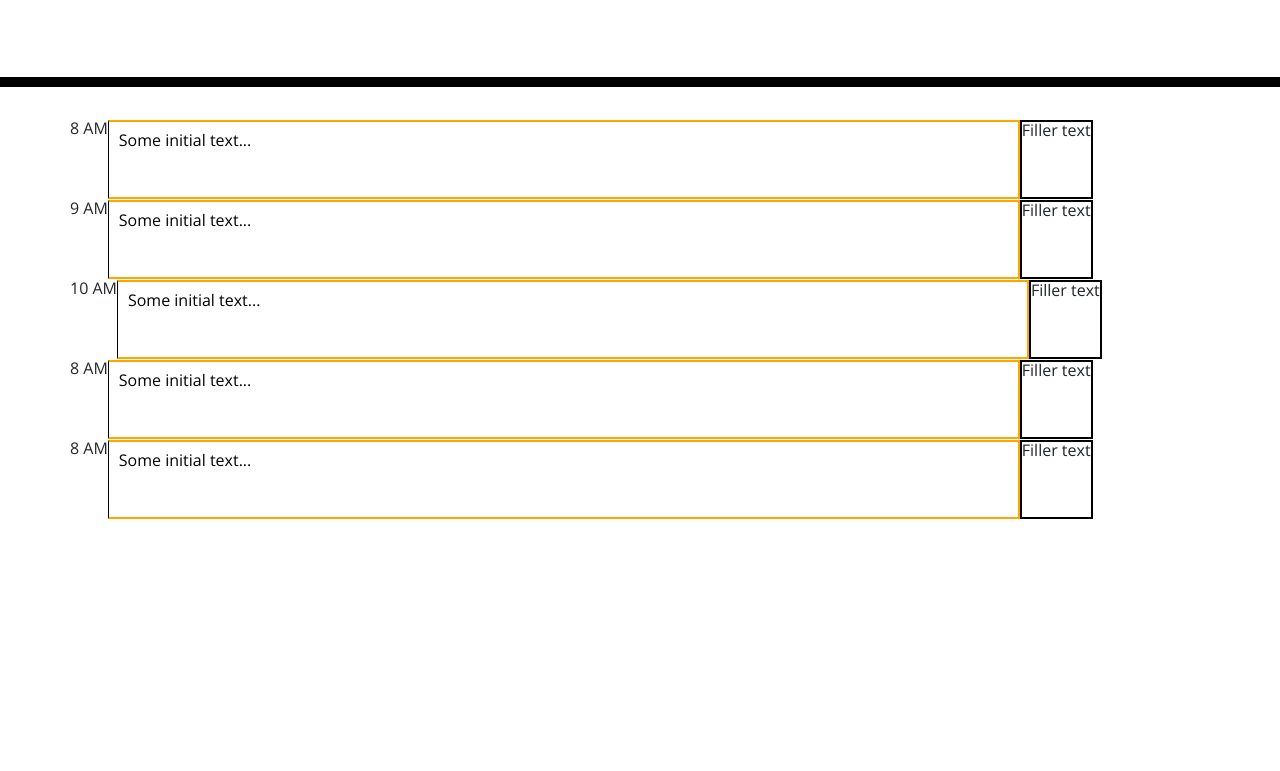
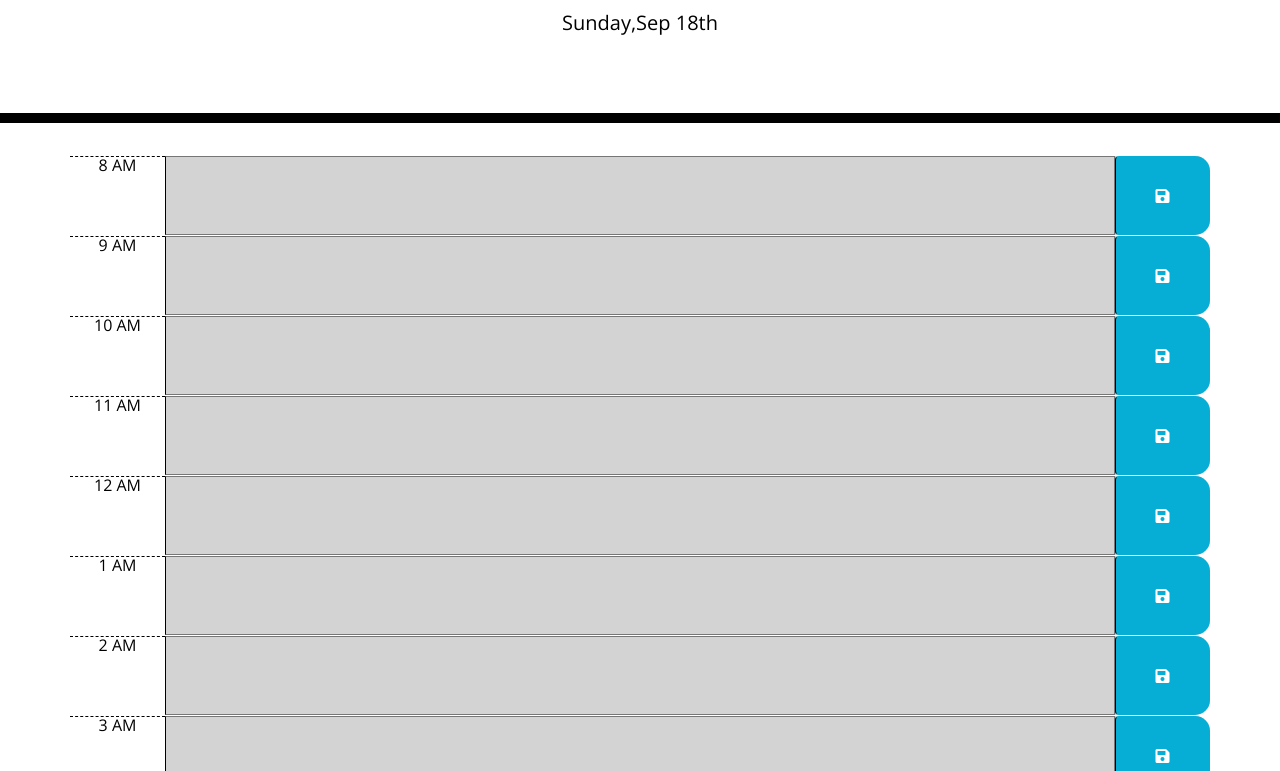
Before and after one commit to seanmgrant/Work-Day-Scheduler-Third-Party-API, a plain HTML site: page index.html in a window 1280 px wide. Shown: the part 181-952 px from the top of the page. Before the commit the page ends 800 px from the top, so only its background shows below. Drawn offline with nearby package versions, Linux system fonts and the light colour scheme.

Commit message:
upated with Bootstraps

```diff
--- a/Assets/css/style.css
+++ b/Assets/css/style.css
@@ -6,7 +6,7 @@ body {
 
 textarea {
   background: transparent;
-  border: solid 2px orange;
+  /* border: solid 2px orange; */
   resize: none;
   color: #000000;
   border-left: 1px solid black;
@@ -74,3 +74,25 @@ textarea {
   font-size: 20px;
   transition: all 0.3s ease-in-out;
 }
+
+@media screen and (max-width: 768px), screen and (max-width: 575px) {
+  .row {
+    height: auto;
+    margin-top: 20px;
+  }
+
+  .hour {
+    padding-right: 17%;
+  }
+
+  .saveBtn {
+    border: 0;
+    border-radius: 0.25rem;
+    height: 50px;
+  }
+
+  textarea {
+    min-height: 85px;
+    border: 0;
+  }
+}
--- a/Assets/js/script.js
+++ b/Assets/js/script.js
@@ -1,5 +1,53 @@
-var timeBlock = document.querySelectorAll('.time-block');
-console.log(timeBlock);
+// Display todays date
+var todayDate = moment().format('dddd,MMM Do');
+$("#currentDay").html(todayDate);
 
-var currentTime = moment();
-var currentHour = moment().hour();
+
+$(document).ready(function () {
+    $(".saveBtn").on("click", function () {
+        // Get nearby values of the description in JQuery
+        var text = $(this).siblings(".description").val();
+        var time = $(this).parent().attr("id");
+
+        // Save text in local storage
+        localStorage.setItem(time, text);
+    })
+
+    function timeTracker() {
+        var timeNow = moment().hour();
+        // time blocks
+        $(".time-block").each(function () {
+            var blockTime = parseInt($(this).attr("id").split("hour")[1]);
+            if (blockTime < timeNow) {
+                $(this).removeClass("future");
+                $(this).removeClass("present");
+                $(this).addClass("past");
+            }
+            else if (blockTime === timeNow) {
+                $(this).removeClass("past");
+                $(this).removeClass("future");
+                $(this).addClass("present");
+            }
+            else {
+                $(this).removeClass("present");
+                $(this).removeClass("past");
+                $(this).addClass("future");
+
+            }
+        })
+    }
+
+    // local storage
+    $("#hour8 .description").val(localStorage.getItem("hour8"));
+    $("#hour9 .description").val(localStorage.getItem("hour9"));
+    $("#hour10 .description").val(localStorage.getItem("hour10"));
+    $("#hour11 .description").val(localStorage.getItem("hour11"));
+    $("#hour12 .description").val(localStorage.getItem("hour12"));
+    $("#hour13 .description").val(localStorage.getItem("hour13"));
+    $("#hour14 .description").val(localStorage.getItem("hour14"));
+    $("#hour15 .description").val(localStorage.getItem("hour15"));
+    $("#hour16 .description").val(localStorage.getItem("hour16"));
+    $("#hour17 .description").val(localStorage.getItem("hour17"));
+
+    timeTracker();
+})
--- a/index.html
+++ b/index.html
@@ -33,31 +33,58 @@
 
     <div class="container">
       <!-- Timeblocks go here -->
-      <div class="row time-block">
-        <div class="block-hour" data-hour="8">8 AM</div>
-        <textarea class="block-text">Some initial text...</textarea>
-        <div class="save-icon">Filler text</div>
+      <div id ="hour8" class="row time-block">
+        <div class="col-md-1 hour">8 AM</div>
+        <textarea class="col-md-10 description"></textarea>
+        <button class="btn saveBtn col-md-1"><i class="fas fa-save"></i></button>
       </div>
-      <div class="row time-block">
-        <div class="block-hour" data-hour="8">9 AM</div>
-        <textarea class="block-text">Some initial text...</textarea>
-        <div class="save-icon">Filler text</div>
+      <div id ="hour9" class="row time-block">
+        <div class="col-md-1 hour">9 AM</div>
+        <textarea class="col-md-10 description"></textarea>
+        <button class="btn saveBtn col-md-1"><i class="fas fa-save"></i></button>
       </div>
-      <div class="row time-block">
-        <div class="block-hour" data-hour="8">10 AM</div>
-        <textarea class="block-text">Some initial text...</textarea>
-        <div class="save-icon">Filler text</div>
+      <div id ="hour10" class="row time-block">
+        <div class="col-md-1 hour ">10 AM</div>
+        <textarea class="col-md-10 description"></textarea>
+        <button class="btn saveBtn col-md-1"><i class="fas fa-save"></i></button>
       </div>
-      <div class="row time-block">
-        <div class="block-hour" data-hour="8">8 AM</div>
-        <textarea class="block-text">Some initial text...</textarea>
-        <div class="save-icon">Filler text</div>
+      <div id ="hour11" class="row time-block">
+        <div class="col-md-1 hour">11 AM</div>
+        <textarea class="col-md-10 description"></textarea>
+        <button class="btn saveBtn col-md-1"><i class="fas fa-save"></i></button>
       </div>
-      <div class="row time-block">
-        <div class="block-hour" data-hour="8">8 AM</div>
-        <textarea class="block-text">Some initial text...</textarea>
-        <div class="save-icon">Filler text</div>
+      <div id ="hour12" class="row time-block">
+        <div class="col-md-1 hour">12 AM</div>
+        <textarea class="col-md-10 description"></textarea>
+        <button class="btn saveBtn col-md-1"><i class="fas fa-save"></i></button>
       </div>
+      <div id ="hour13" class="row time-block">
+        <div class="col-md-1 hour">1 AM</div>
+        <textarea class="col-md-10 description"></textarea>
+        <button class="btn saveBtn col-md-1"><i class="fas fa-save"></i></button>
+      </div>
+      <div id ="hour14" class="row time-block">
+        <div class="col-md-1 hour">2 AM</div>
+        <textarea class="col-md-10 description"></textarea>
+        <button class="btn saveBtn col-md-1"><i class="fas fa-save"></i></button>
+      </div>
+      <div id ="hour15" class="row time-block">
+        <div class="col-md-1 hour">3 AM</div>
+        <textarea class="col-md-10 description"></textarea>
+        <button class="btn saveBtn col-md-1"><i class="fas fa-save"></i></button>
+      </div>
+      <div id ="hour16" class="row time-block">
+        <div class="col-md-1 hour">4 AM</div>
+        <textarea class="col-md-10 description"></textarea>
+        <button class="btn saveBtn col-md-1"><i class="fas fa-save"></i></button>
+      </div>
+      <div id ="hour17" class="row time-block">
+        <div class="col-md-1 hour">5 AM</div>
+        <textarea class="col-md-10 description"></textarea>
+        <button class="btn saveBtn col-md-1"><i class="fas fa-save"></i></button>
+      </div>
+
+
 
     </div>
 
```
